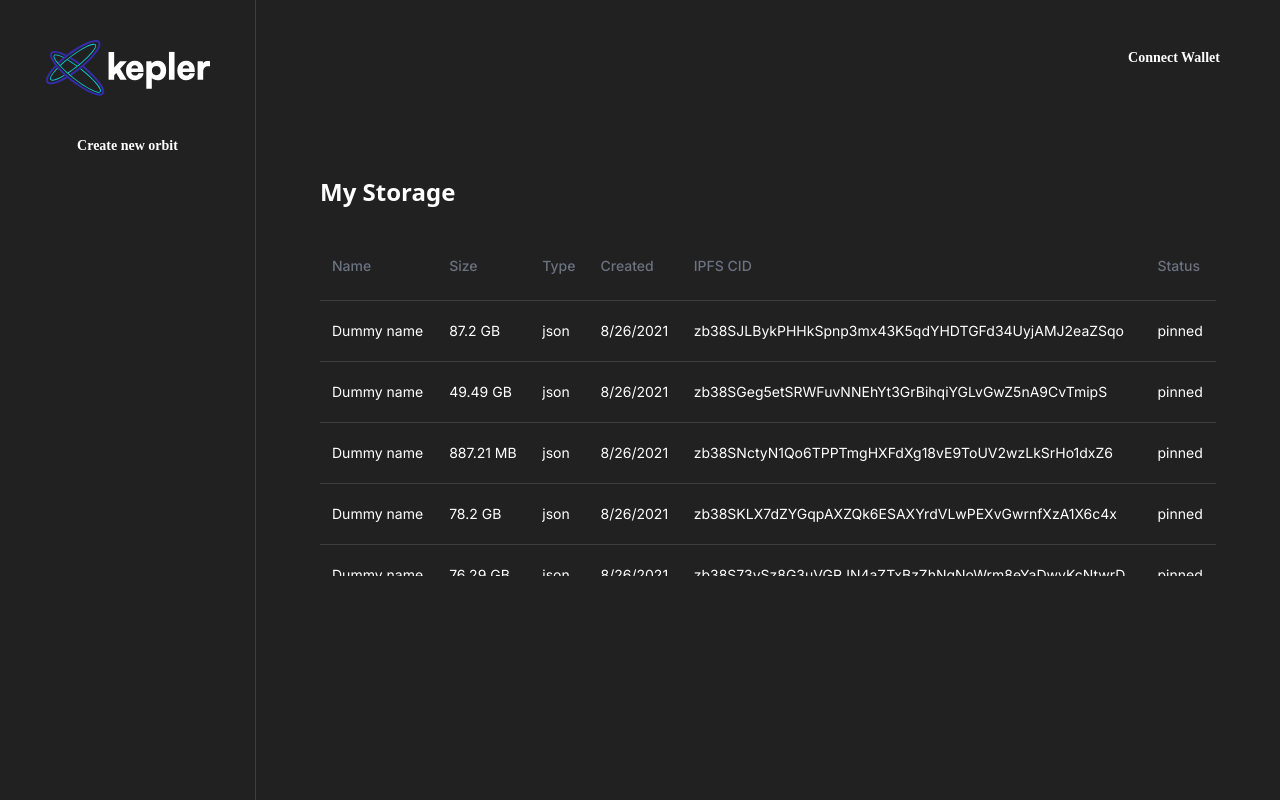
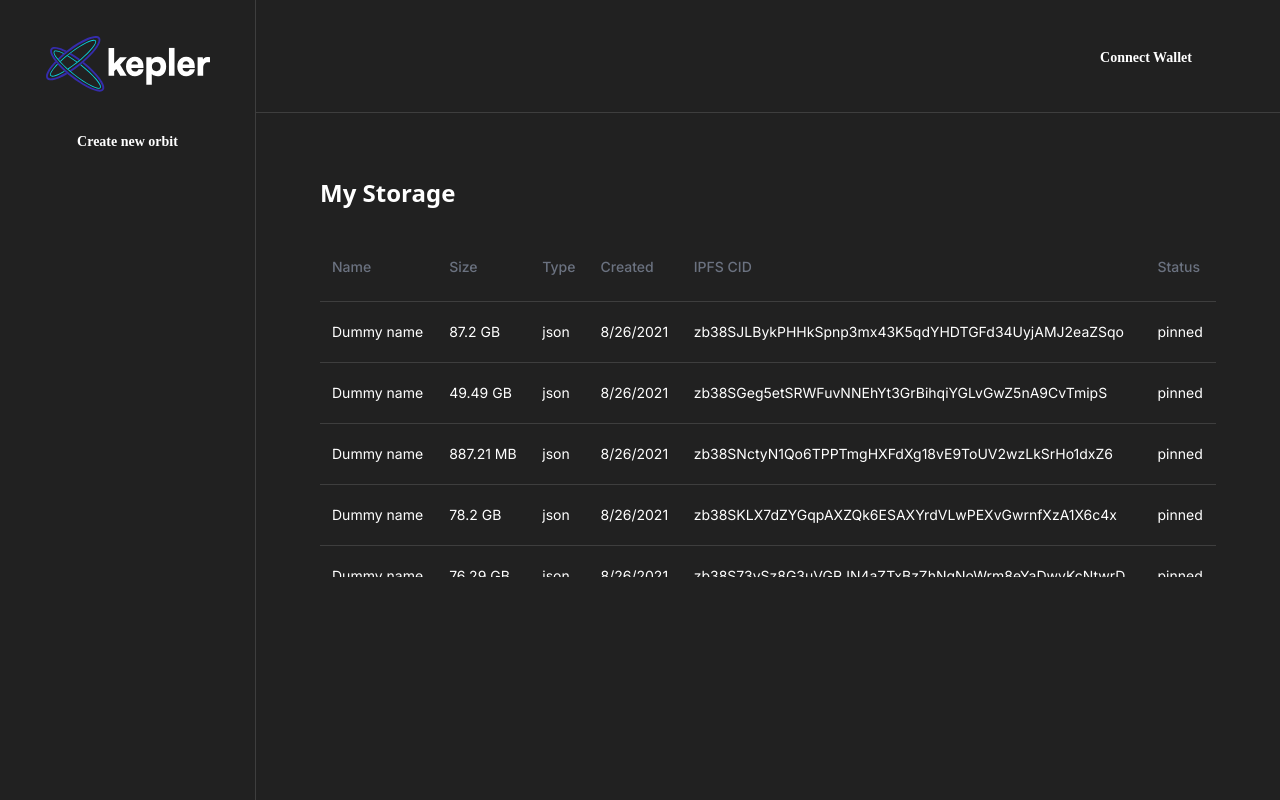
Before and after one commit to spruceid/kepler-dapp, a Svelte app: page /app in a window 1280 px wide. Built offline with nearby package versions, Linux system fonts and the light colour scheme; a web font is replaced by a local one.

Commit message:
Fixing some spacings

```diff
--- a/src/components/drawer/Drawer.svelte
+++ b/src/components/drawer/Drawer.svelte
@@ -11,7 +11,7 @@
   const handleCaptchaResult = (result) => {};
 </script>
 
-<div class="flex flex-col py-10 items-center lg:w-64 border-r border-gray-650">
+<div class="flex flex-col py-9 items-center lg:w-64 border-r border-gray-650">
   <FullLogo class="px-10 w-64" />
   <Button
     class="mx-10 mt-10"
--- a/src/components/top-bar/TopBar.svelte
+++ b/src/components/top-bar/TopBar.svelte
@@ -7,7 +7,7 @@
   };
 </script>
 
-<div class="p-9 flex w-full items-center justify-end">
+<div class="py-9 px-16 flex w-full items-center justify-end border-b border-gray-650">
   {#if $remainingSessionKeysTime}
     <span class="flex flex-grow">{$remainingSessionKeysTime}</span>
   {/if}
```
